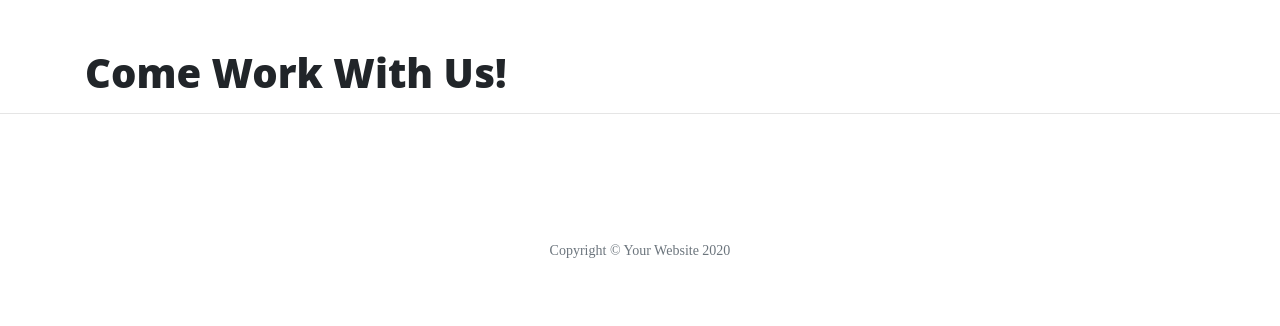
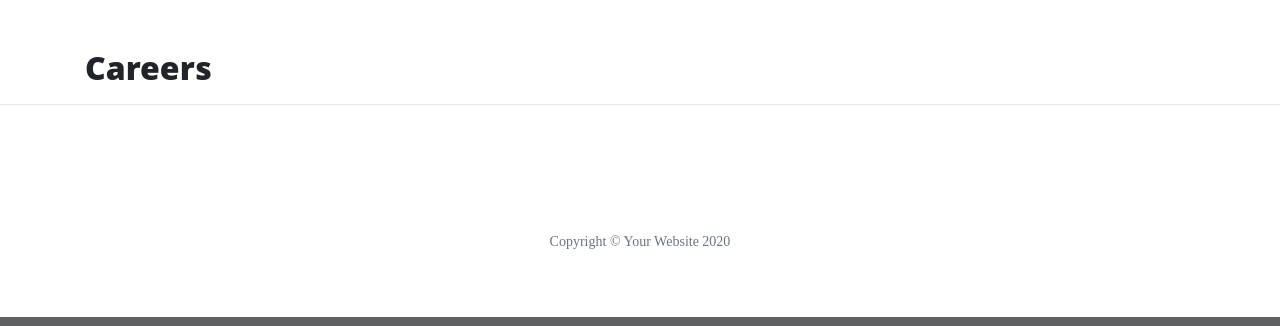
Before and after one commit to sophie-apples/flask, a Flask app: page /careers in a window 1280 px wide. Shown: the part 629-955 px from the top of the page. Run offline with Flask 2, Linux system fonts and the light colour scheme; some libraries are stand-ins or nearby versions.

Commit message:
setting data on the server side- page_title in app.py to come through on the client side- the headings are now determined by the python file

```diff
--- a/app.py
+++ b/app.py
@@ -12,17 +12,17 @@ def index():
 
 @app.route('/about')
 def about():
-    return render_template('about.html')
+    return render_template('about.html', page_title="About")
 
 
 @app.route('/contact')
 def contact():
-    return render_template('contact.html')
+    return render_template('contact.html', page_title="Contact")
 
 
 @app.route('/careers')
 def careers():
-    return render_template('careers.html')
+    return render_template('careers.html', page_title="Careers")
 
 
 if __name__ == "__main__":
--- a/templates/about.html
+++ b/templates/about.html
@@ -1,6 +1,6 @@
 {% extends 'base.html' %}
 {% block content %}
-    <h2>About</h2>
+    <h2>{{ page_title }}</h2>
 
 <p>The formation of the group grew out of a meeting Gandalf had with Thorin in Bree which kindled Thorin's interest in recapturing his long lost family inheritance. Remembering that he had once known an adventurous Hobbit on his travels in The Shire, Gandalf
     decided to add Bilbo to their company because he knew that stealth and cunning were preferable to force. Gandalf also believed that someone like Bilbo could keep the sometimes prideful and stubborn Dwarves from rash action. The superstitious Dwarves
--- a/templates/base.html
+++ b/templates/base.html
@@ -27,10 +27,10 @@
             <a class="nav-link" href="{{ url_for('about') }}">About</a>
           </li>
           <li class="nav-item">
-            <a class="nav-link" href="{{ url_for('contact') }}">Contact Us</a>
+            <a class="nav-link" href="{{ url_for('contact') }}">Contact</a>
           </li>
           <li class="nav-item">
-            <a class="nav-link" href="{{ url_for('careers') }}">Come Work With Us!</a>
+            <a class="nav-link" href="{{ url_for('careers') }}">Careers</a>
           </li>
         </ul>
       </div>
--- a/templates/careers.html
+++ b/templates/careers.html
@@ -1,4 +1,4 @@
 {% extends 'base.html' %}
 {% block content %}
-    <h1>Come Work With Us!</h1>
+    <h2>{{ page_title }}</h2>
 {% endblock %}
--- a/templates/contact.html
+++ b/templates/contact.html
@@ -1,4 +1,4 @@
 {% extends 'base.html' %}
 {% block content %}
-    <h1>Contact Us</h1>
+    <h2>{{ page_title }}</h2>
 {% endblock %}
```
